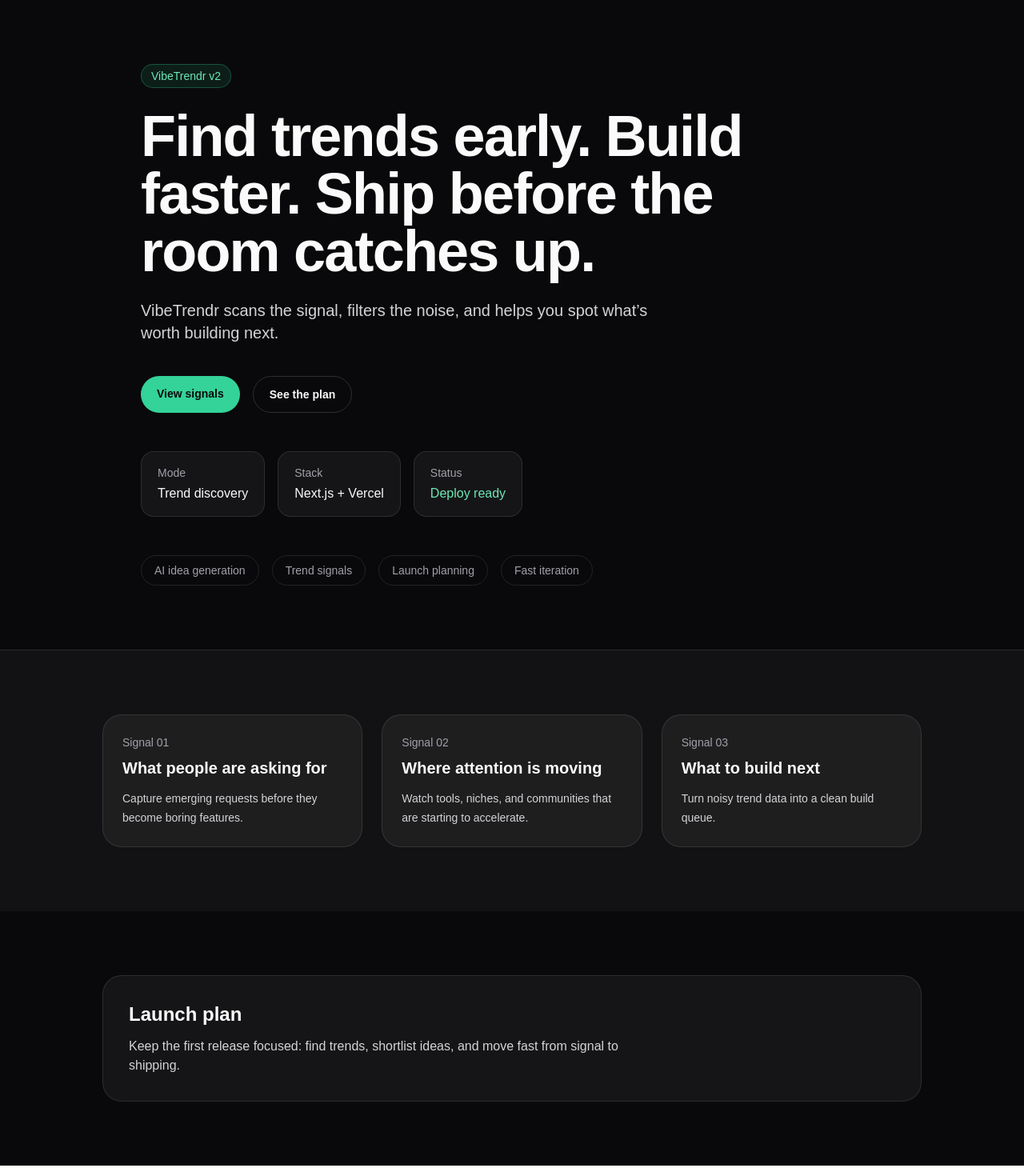
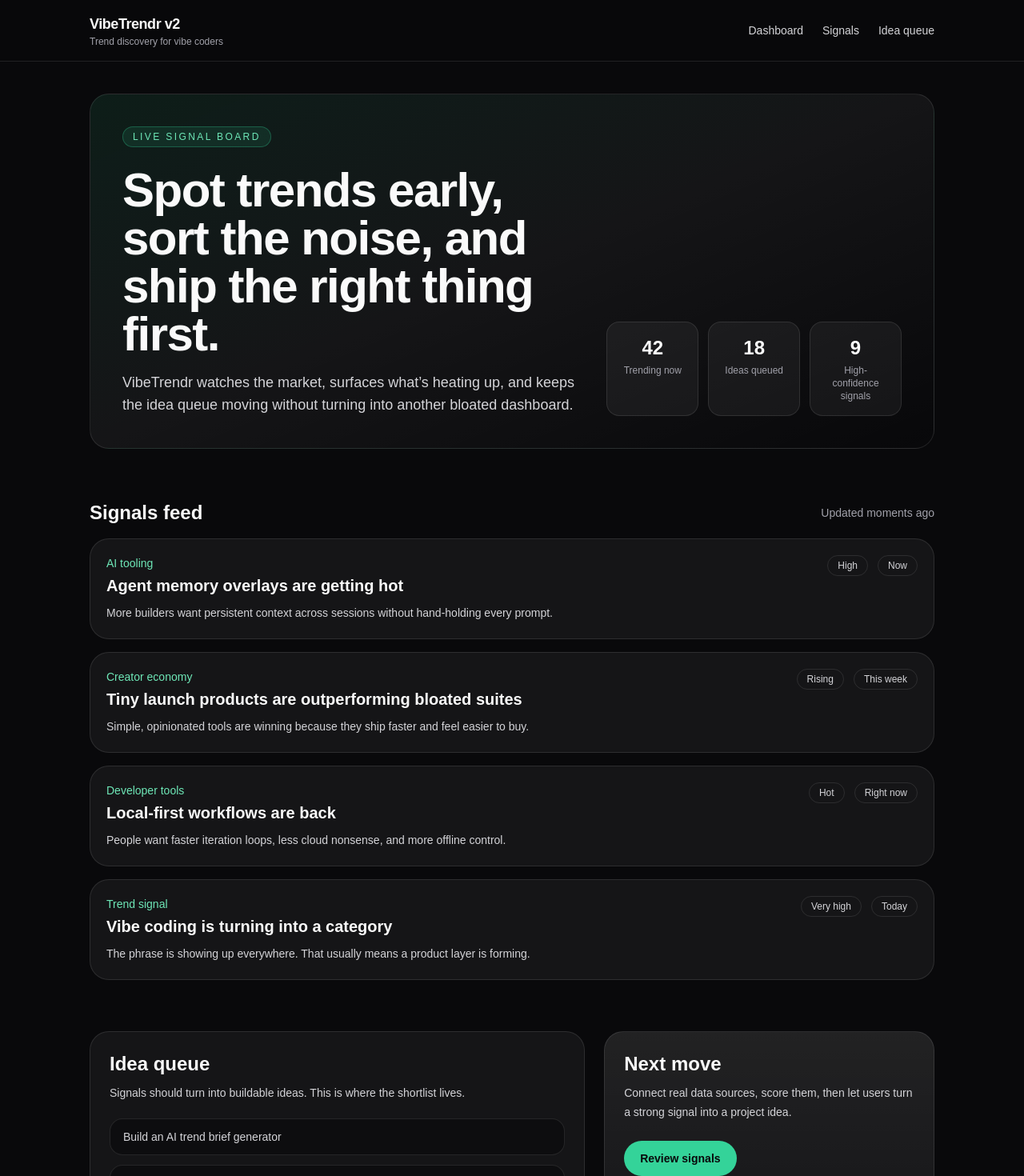
Before and after one commit to raltizer22-prog/VibeTrendr, a Next.js app: page / in a window 1280 px wide. Shown: the top 1470 px of the page at 80% size. Built offline with nearby package versions, Linux system fonts and the light colour scheme.

Commit message:
feat: add dashboard and signals feed

```diff
--- a/src/app/page.tsx
+++ b/src/app/page.tsx
@@ -1,91 +1,157 @@
+const signals = [
+  {
+    category: "AI tooling",
+    title: "Agent memory overlays are getting hot",
+    description:
+      "More builders want persistent context across sessions without hand-holding every prompt.",
+    velocity: "High",
+    horizon: "Now",
+  },
+  {
+    category: "Creator economy",
+    title: "Tiny launch products are outperforming bloated suites",
+    description:
+      "Simple, opinionated tools are winning because they ship faster and feel easier to buy.",
+    velocity: "Rising",
+    horizon: "This week",
+  },
+  {
+    category: "Developer tools",
+    title: "Local-first workflows are back",
+    description:
+      "People want faster iteration loops, less cloud nonsense, and more offline control.",
+    velocity: "Hot",
+    horizon: "Right now",
+  },
+  {
+    category: "Trend signal",
+    title: "Vibe coding is turning into a category",
+    description:
+      "The phrase is showing up everywhere. That usually means a product layer is forming.",
+    velocity: "Very high",
+    horizon: "Today",
+  },
+];
+
+const stats = [
+  { label: "Trending now", value: "42" },
+  { label: "Ideas queued", value: "18" },
+  { label: "High-confidence signals", value: "9" },
+];
+
 export default function Home() {
   return (
     <main className="min-h-screen bg-zinc-950 text-zinc-50">
-      <section className="mx-auto flex min-h-screen max-w-5xl flex-col justify-center px-6 py-20 sm:px-10 lg:px-12">
-        <div className="mb-6 inline-flex w-fit rounded-full border border-emerald-400/30 bg-emerald-400/10 px-3 py-1 text-sm text-emerald-300">
-          VibeTrendr v2
+      <header className="border-b border-white/10 bg-zinc-950/80 backdrop-blur">
+        <div className="mx-auto flex max-w-6xl items-center justify-between px-6 py-4 sm:px-10 lg:px-12">
+          <div>
+            <div className="text-lg font-semibold tracking-tight">VibeTrendr v2</div>
+            <div className="text-xs text-zinc-400">Trend discovery for vibe coders</div>
+          </div>
+          <nav className="flex items-center gap-6 text-sm text-zinc-300">
+            <a className="transition hover:text-white" href="#dashboard">
+              Dashboard
+            </a>
+            <a className="transition hover:text-white" href="#signals">
+              Signals
+            </a>
+            <a className="transition hover:text-white" href="#queue">
+              Idea queue
+            </a>
+          </nav>
         </div>
+      </header>
 
-        <h1 className="max-w-3xl text-5xl font-semibold tracking-tight sm:text-6xl lg:text-7xl">
-          Find trends early. Build faster. Ship before the room catches up.
-        </h1>
+      <section id="dashboard" className="mx-auto max-w-6xl px-6 py-10 sm:px-10 lg:px-12">
+        <div className="rounded-3xl border border-white/10 bg-gradient-to-br from-emerald-400/10 via-white/5 to-transparent p-8 lg:p-10">
+          <div className="mb-6 inline-flex rounded-full border border-emerald-400/30 bg-emerald-400/10 px-3 py-1 text-xs font-medium uppercase tracking-[0.2em] text-emerald-300">
+            Live signal board
+          </div>
 
-        <p className="mt-6 max-w-2xl text-lg leading-8 text-zinc-300 sm:text-xl">
-          VibeTrendr scans the signal, filters the noise, and helps you spot
-          what’s worth building next.
-        </p>
+          <div className="grid gap-8 lg:grid-cols-[1.4fr_0.9fr] lg:items-end">
+            <div>
+              <h1 className="max-w-3xl text-4xl font-semibold tracking-tight sm:text-5xl lg:text-6xl">
+                Spot trends early, sort the noise, and ship the right thing first.
+              </h1>
+              <p className="mt-4 max-w-2xl text-base leading-7 text-zinc-300 sm:text-lg">
+                VibeTrendr watches the market, surfaces what’s heating up, and keeps the
+                idea queue moving without turning into another bloated dashboard.
+              </p>
+            </div>
 
-        <div className="mt-10 flex flex-wrap gap-4">
-          <a
-            href="#signals"
-            className="rounded-full bg-emerald-400 px-5 py-3 text-sm font-semibold text-zinc-950 transition hover:bg-emerald-300"
-          >
-            View signals
-          </a>
-          <a
-            href="#plan"
-            className="rounded-full border border-white/15 px-5 py-3 text-sm font-semibold text-zinc-50 transition hover:bg-white/5"
-          >
-            See the plan
-          </a>
-        </div>
-
-        <div className="mt-12 flex flex-wrap gap-4">
-          <div className="rounded-2xl border border-white/10 bg-white/5 px-5 py-4">
-            <div className="text-sm text-zinc-400">Mode</div>
-            <div className="mt-1 text-base font-medium">Trend discovery</div>
+            <div className="grid grid-cols-3 gap-3">
+              {stats.map((stat) => (
+                <div key={stat.label} className="rounded-2xl border border-white/10 bg-white/5 p-4 text-center">
+                  <div className="text-2xl font-semibold text-white">{stat.value}</div>
+                  <div className="mt-1 text-xs text-zinc-400">{stat.label}</div>
+                </div>
+              ))}
+            </div>
           </div>
-          <div className="rounded-2xl border border-white/10 bg-white/5 px-5 py-4">
-            <div className="text-sm text-zinc-400">Stack</div>
-            <div className="mt-1 text-base font-medium">Next.js + Vercel</div>
-          </div>
-          <div className="rounded-2xl border border-white/10 bg-white/5 px-5 py-4">
-            <div className="text-sm text-zinc-400">Status</div>
-            <div className="mt-1 text-base font-medium text-emerald-300">Deploy ready</div>
-          </div>
-        </div>
-
-        <div className="mt-12 flex flex-wrap gap-4 text-sm text-zinc-400">
-          <span className="rounded-full border border-white/10 px-4 py-2">AI idea generation</span>
-          <span className="rounded-full border border-white/10 px-4 py-2">Trend signals</span>
-          <span className="rounded-full border border-white/10 px-4 py-2">Launch planning</span>
-          <span className="rounded-full border border-white/10 px-4 py-2">Fast iteration</span>
         </div>
       </section>
 
-      <section id="signals" className="border-t border-white/10 bg-zinc-900/60 px-6 py-20 sm:px-10 lg:px-12">
-        <div className="mx-auto grid max-w-5xl gap-6 md:grid-cols-3">
-          <article className="rounded-3xl border border-white/10 bg-white/5 p-6">
-            <div className="text-sm text-zinc-400">Signal 01</div>
-            <h2 className="mt-2 text-xl font-semibold">What people are asking for</h2>
-            <p className="mt-3 text-sm leading-6 text-zinc-300">
-              Capture emerging requests before they become boring features.
-            </p>
-          </article>
-          <article className="rounded-3xl border border-white/10 bg-white/5 p-6">
-            <div className="text-sm text-zinc-400">Signal 02</div>
-            <h2 className="mt-2 text-xl font-semibold">Where attention is moving</h2>
-            <p className="mt-3 text-sm leading-6 text-zinc-300">
-              Watch tools, niches, and communities that are starting to accelerate.
-            </p>
-          </article>
-          <article className="rounded-3xl border border-white/10 bg-white/5 p-6">
-            <div className="text-sm text-zinc-400">Signal 03</div>
-            <h2 className="mt-2 text-xl font-semibold">What to build next</h2>
-            <p className="mt-3 text-sm leading-6 text-zinc-300">
-              Turn noisy trend data into a clean build queue.
-            </p>
-          </article>
+      <section id="signals" className="mx-auto max-w-6xl px-6 py-6 sm:px-10 lg:px-12">
+        <div className="mb-4 flex items-center justify-between">
+          <h2 className="text-2xl font-semibold">Signals feed</h2>
+          <div className="text-sm text-zinc-400">Updated moments ago</div>
+        </div>
+
+        <div className="grid gap-4">
+          {signals.map((signal) => (
+            <article
+              key={signal.title}
+              className="rounded-3xl border border-white/10 bg-white/5 p-5 transition hover:border-emerald-400/30 hover:bg-white/[0.07]"
+            >
+              <div className="flex flex-col gap-4 lg:flex-row lg:items-start lg:justify-between">
+                <div className="max-w-3xl">
+                  <div className="text-sm text-emerald-300">{signal.category}</div>
+                  <h3 className="mt-1 text-xl font-semibold">{signal.title}</h3>
+                  <p className="mt-2 text-sm leading-6 text-zinc-300">{signal.description}</p>
+                </div>
+
+                <div className="flex shrink-0 gap-3 text-xs text-zinc-300">
+                  <span className="rounded-full border border-white/10 px-3 py-1">{signal.velocity}</span>
+                  <span className="rounded-full border border-white/10 px-3 py-1">{signal.horizon}</span>
+                </div>
+              </div>
+            </article>
+          ))}
         </div>
       </section>
 
-      <section id="plan" className="px-6 py-20 sm:px-10 lg:px-12">
-        <div className="mx-auto max-w-5xl rounded-3xl border border-white/10 bg-white/5 p-8">
-          <h2 className="text-2xl font-semibold">Launch plan</h2>
-          <p className="mt-3 max-w-2xl text-zinc-300">
-            Keep the first release focused: find trends, shortlist ideas, and
-            move fast from signal to shipping.
-          </p>
+      <section id="queue" className="mx-auto max-w-6xl px-6 py-10 sm:px-10 lg:px-12">
+        <div className="grid gap-6 lg:grid-cols-[1.2fr_0.8fr]">
+          <div className="rounded-3xl border border-white/10 bg-white/5 p-6">
+            <h2 className="text-2xl font-semibold">Idea queue</h2>
+            <p className="mt-2 max-w-2xl text-sm leading-6 text-zinc-300">
+              Signals should turn into buildable ideas. This is where the shortlist lives.
+            </p>
+            <div className="mt-5 space-y-3">
+              <div className="rounded-2xl border border-white/10 bg-zinc-950/60 px-4 py-3 text-sm text-zinc-300">
+                Build an AI trend brief generator
+              </div>
+              <div className="rounded-2xl border border-white/10 bg-zinc-950/60 px-4 py-3 text-sm text-zinc-300">
+                Add source scoring and confidence weights
+              </div>
+              <div className="rounded-2xl border border-white/10 bg-zinc-950/60 px-4 py-3 text-sm text-zinc-300">
+                Save ideas to Supabase later
+              </div>
+            </div>
+          </div>
+
+          <div className="rounded-3xl border border-white/10 bg-gradient-to-b from-white/10 to-white/5 p-6">
+            <h2 className="text-2xl font-semibold">Next move</h2>
+            <p className="mt-2 text-sm leading-6 text-zinc-300">
+              Connect real data sources, score them, then let users turn a strong signal into a project idea.
+            </p>
+            <a
+              href="#signals"
+              className="mt-6 inline-flex rounded-full bg-emerald-400 px-5 py-3 text-sm font-semibold text-zinc-950 transition hover:bg-emerald-300"
+            >
+              Review signals
+            </a>
+          </div>
         </div>
       </section>
     </main>
```
